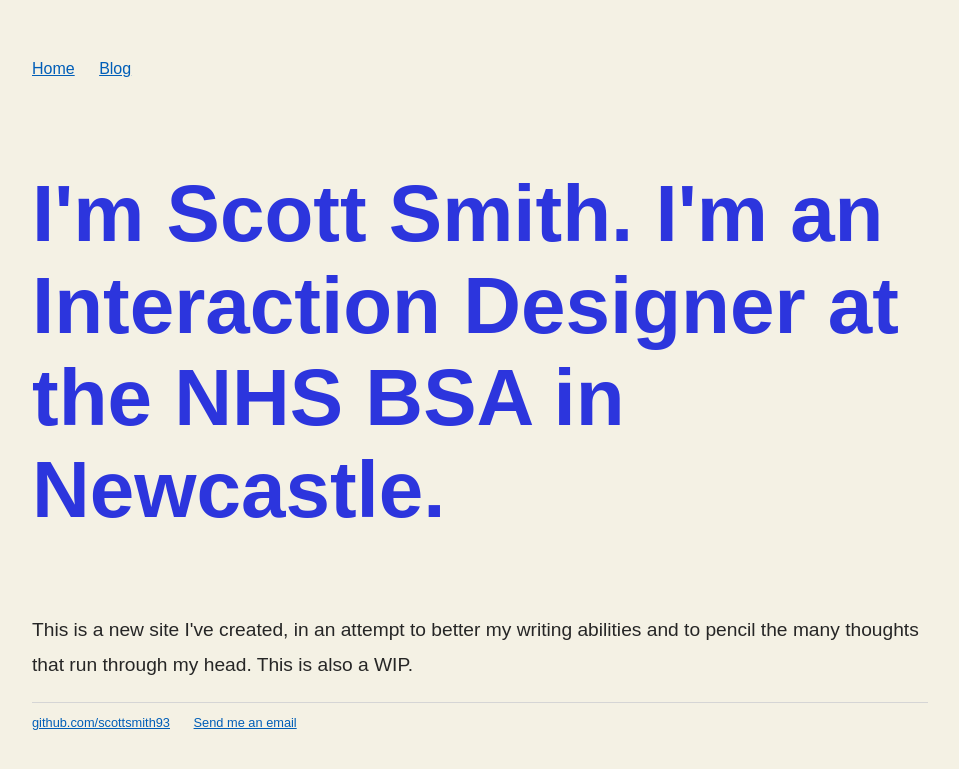
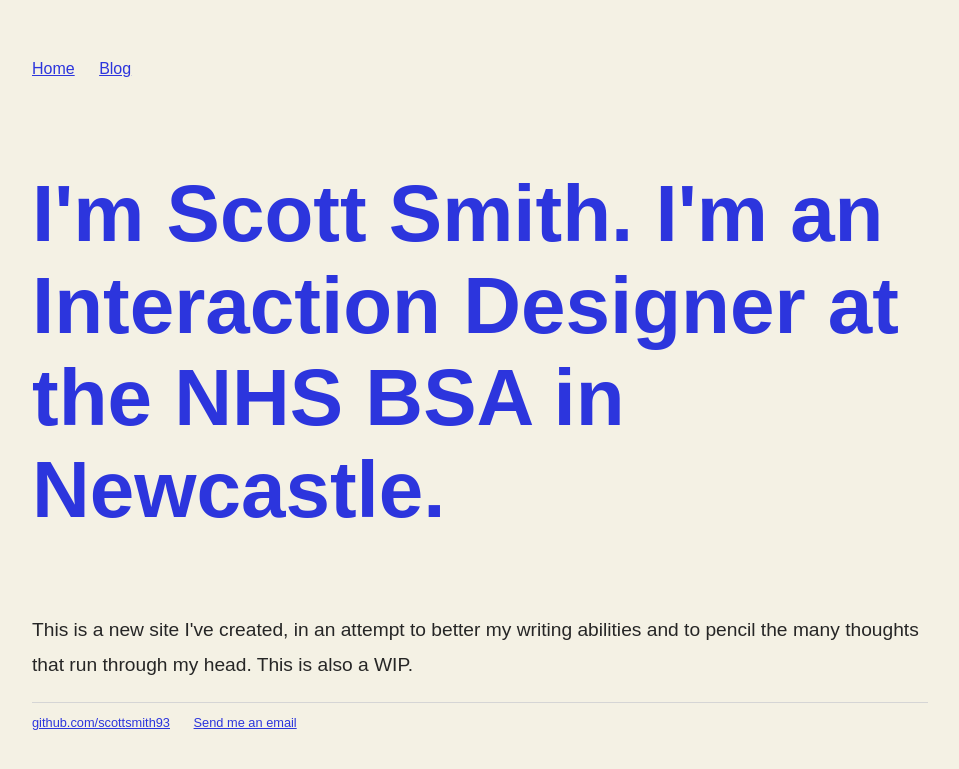
Before and after one commit to scottsmith93/scottsmith.github.io, a Jekyll site: the page built from index.html, in a window 1280 px wide. Shown: the top 769 px of the page, without its empty margins (160-1119 px from the left). Built offline with Jekyll 4.4.1, drawn with Linux system fonts in a browser that asks for light colours; some web fonts are replaced.

Commit message:
Update main.css

```diff
--- a/css/main.css
+++ b/css/main.css
@@ -15,8 +15,9 @@
     margin-right: 20px;
 }
 a {
+    font-family:'basier_circleregular_italic', 'Arial', 'Sans-Serif';
     text-decoration: underline;
-    color: #005eb8;
+    color: #2C35DD;
 }
 a:hover {
     text-decoration: none;
@@ -37,8 +38,8 @@
 }
 h2 {
     font-size: 3em;
-    font-family:'silka_monobold', 'Arial', 'Sans-Serif';
-    color: #EA473B;
+    font-family:'basier_circlebold', 'Arial', 'Sans-Serif';
+    color: #2C35DD;
     padding-top:24px;
     padding-top:16px;
 }
```
